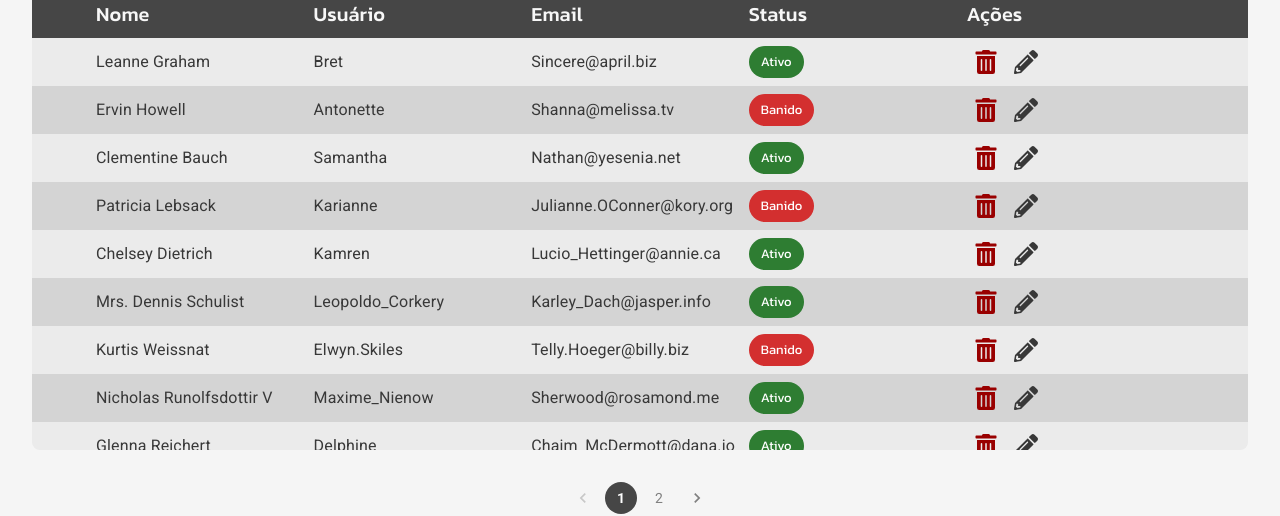
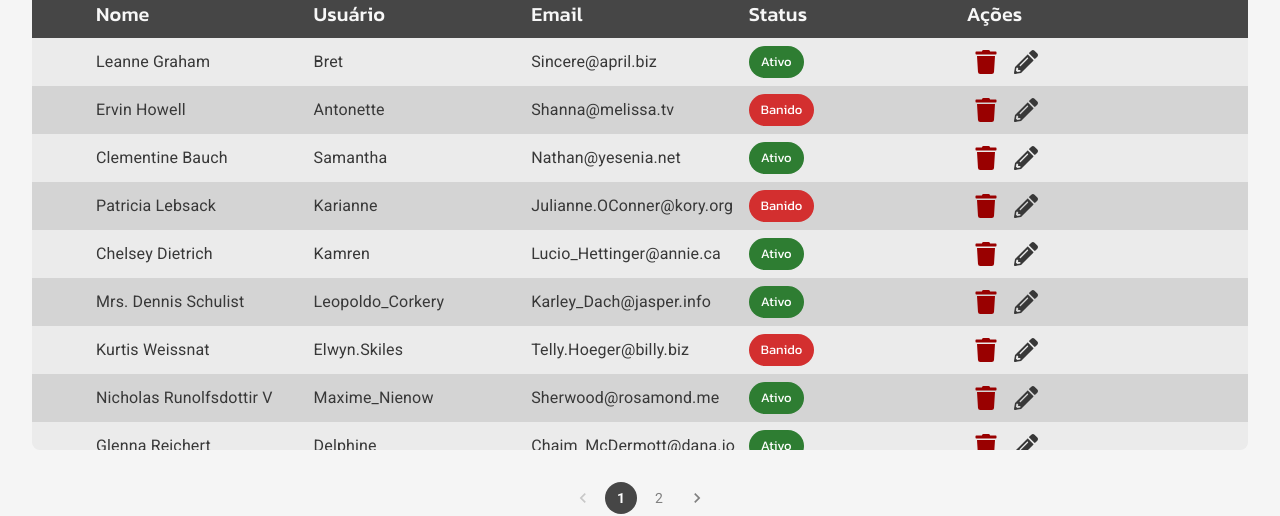
Before and after one commit to Felipe-alv-es/react-rest, a React (Create React App) app: page / in a window 1280 px wide. Shown: the part 222-738 px from the top of the page. Built offline with nearby package versions, Linux system fonts and the light colour scheme; data requests are answered from the project's data file.

Commit message:
chore: update trash can icon

```diff
--- a/src/pages/home/components/list-Item/ListItem.tsx
+++ b/src/pages/home/components/list-Item/ListItem.tsx
@@ -1,8 +1,8 @@
+import React from "react";
 import { Box, Typography, IconButton, Chip } from "@mui/material";
-import { FaTrashAlt, FaPencilAlt } from "react-icons/fa";
+import { FaTrash, FaPencilAlt } from "react-icons/fa";
 import { getListItemStyle } from "./ListItem.styles";
 import { FullWidthBox } from "@components/full-width-box/FullWidthBox";
-import React from "react";
 import { ConfirmModal } from "../remove-user-confirmation/RemoveUserConfirmation";
 import { User } from "context/types";
 import { UserModal } from "../user-modal/UserModal";
@@ -66,7 +66,7 @@ const ListItem = ({
         ))}
         <FullWidthBox>
           <IconButton onClick={handleDelete}>
-            <FaTrashAlt color="#990000" />
+            <FaTrash color="#990000" />
           </IconButton>
           <IconButton onClick={handleEdit}>
             <FaPencilAlt color="#383838" />
```
